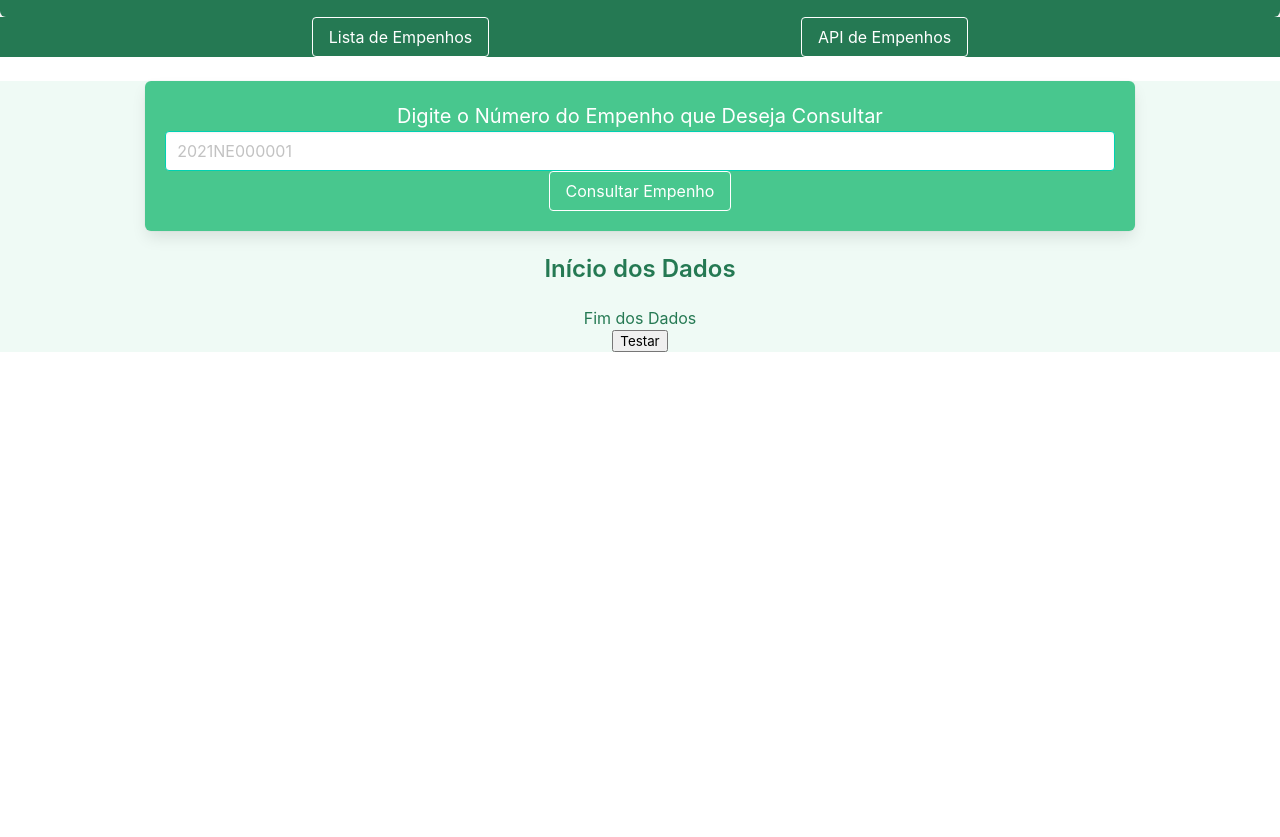
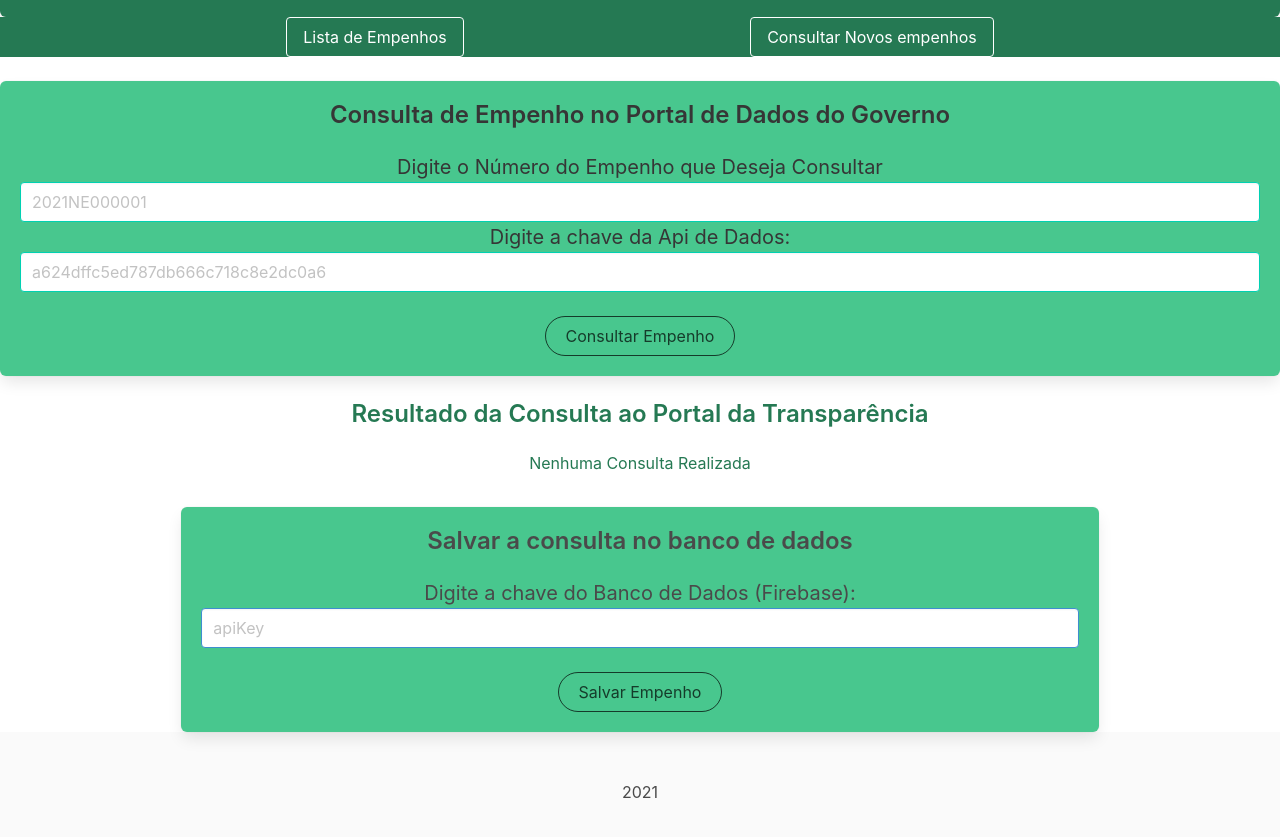
Before and after one commit to rafarbop/Controle-SEOF, a plain HTML site: page api-to-database.html in a window 1280 px wide. Shown: the part 59-896 px from the top of the page. Before the commit the page ends 800 px from the top, so only its background shows below. Drawn offline with nearby package versions, Linux system fonts and the light colour scheme.

Commit message:
Atualizada consulta API gov
Atualizado a página de retorno da cosnulta de dados a api gov, keyapi incluidas atreaves de form, feito frontend para inclur retorno da consulta ao firebase

```diff
--- a/api-to-database.html
+++ b/api-to-database.html
@@ -12,25 +12,44 @@
 
     </header>
 
-    <div class="is-flex is-flex-direction-column is-align-items-center has-background-success-light">
+    <div class="is-flex is-flex-direction-column is-align-items-center">
 
-        <div class="box has-background-success has-text-white has-text-centered">
-            <label class="container is-marginless is-size-5" for="numberEmpenho">Digite o Número do Empenho que Deseja Consultar</label>
-            <input id="numberEmpenho" name="numberEmpenho" class="input is-primary is-size-6" type="text" placeholder="2021NE000001">
-            <button id="buttonConsultarEmpenho" class="button is-primary is-outlined is-inverted is-clickable" type="submit">Consultar Empenho</button>
+        <div class="box has-background-success has-text-dark has-text-centered">
+            <form action="javascript:void(0);" class="block" method="POST">
+                <p class="title is-size-4">Consulta de Empenho no Portal de Dados do Governo</p>
+                <label class="container is-size-5" for="numberEmpenho">Digite o Número do Empenho que Deseja Consultar</label>
+                <input id="numberEmpenho" name="numberEmpenho" class="input is-primary is-size-6" type="text" placeholder="2021NE000001">
+                <label class="container is-size-5" for="keyApiGov">Digite a chave da Api de Dados:</label>
+                <input id="keyApiGov" name="keyApiGov" class="input block is-primary is-size-6 is-" type="text" placeholder="a624dffc5ed787db666c718c8e2dc0a6" autocomplete="on">
+                <button id="buttonConsultarEmpenho" class="button is-rounded is-light is-outlined is-inverted is-clickable is-disabled" type="submit">Consultar Empenho</button>
+            </form>
+
 
         </div>
 
 
-        <h4 class="title is-4 has-text-success-dark" >Início dos Dados</h4>
-        <div id="container-empenhos">
-            <div id="div" class="has-text-success-dark">Fim dos Dados</div>
+        <h4 class="title is-4 has-text-success-dark" >Resultado da Consulta ao Portal da Transparência
+        </h4>
+        <div id="listaDeEmpenhos" class="has-text-success-dark has-text-centered">Nenhuma Consulta Realizada</div>
+        <div id="container-empenhos" class="has-text-centered mb-4">
         </div>
 
-        <button>Testar</button>
 
+        <div class="box has-text-centered mt-4 has-background-success has-text-grey-dark">
+            <p class="title is-size-4 has-text-grey-dark">Salvar a consulta no banco de dados</p>
+            <label class="container is-size-5" for="keyFirebase">Digite a chave do Banco de Dados (Firebase):</label>
+            <input id="keyFirebase" name="keyFirebase" class="input block is-info is-size-6" type="text" placeholder="apiKey" autocomplete="on">
+            <button id="buttonConsultarEmpenho" class="button is-rounded is-light is-outlined is-inverted is-clickable is-disabled" type="submit">Salvar Empenho</button>
+
+        </div>
 
     </div>
+
+    <footer class="footer">
+        <div class="content has-text-centered">
+            <p>2021</p>
+        </div>
+    </footer>
 
     <script type="text/javascript" src="/public/js/header.js"></script>
     <script type="text/javascript" src="/public/js/api-to-database.js"></script>
--- a/public/js/api-to-database.js
+++ b/public/js/api-to-database.js
@@ -1,13 +1,10 @@
 
-
-function keyAPI() {
-    const userKey = prompt("Informe a chave de acesso(token)  a ser utilizado na API:")
-    return userKey
-}
 
 document.getElementById("buttonConsultarEmpenho").onclick = () => {
 
     var numeroEmpenho = document.getElementById("numberEmpenho").value
+
+    var keyApiGov = document.getElementById("keyApiGov").value
 
     if (numeroEmpenho.length != 12){
         return alert("O Empenho deve ser informado com o ano e numero: Ex.: 2021NE000001")
@@ -20,16 +17,19 @@ document.getElementById("buttonConsultarEmpenho").onclick = () => {
 
     var urlEmpenho = urlBaseAPI+numeroEmpenho
 
-    var keyUserAPI = keyAPI()
-
     requisicao.open("GET", urlEmpenho);
-    requisicao.setRequestHeader("chave-api-dados", keyUserAPI);
+    requisicao.setRequestHeader("chave-api-dados", keyApiGov);
     requisicao.responseType = 'text';
     requisicao.send();
     console.log("Enviada solicitação e esperando Respota!")
 
+    var dados = document.getElementById("listaDeEmpenhos")
+    dados.innerHTML = '<button class="button is-success is-loading is-rounded">Loading</button>'
+
     requisicao.onload = () => {
-        alert("Resposta Recebida")
+
+        dados.innerHTML = ''
+
         var jsonResponse = JSON.parse(requisicao.response)
         console.log(jsonResponse)
 
@@ -43,7 +43,11 @@ document.getElementById("buttonConsultarEmpenho").onclick = () => {
         empenhoJson.valor = jsonResponse.valor
         empenhoJson.observacao = jsonResponse.observacao
 
-        var dados = document.getElementById("div")
+        const containerEmpenhos = document.getElementById("container-empenhos")
+        while (containerEmpenhos.firstChild){
+            containerEmpenhos.removeChild(containerEmpenhos.firstChild)
+        }
+
         for (key in empenhoJson) {
             let item = document.createElement("div");
             item.classList.add("columns","has-text-centered","has-background-success-dark","has-text-white")
@@ -58,7 +62,7 @@ document.getElementById("buttonConsultarEmpenho").onclick = () => {
             itemInfo.innerText = empenhoJson[key]
             item.appendChild(itemInfo)
 
-            document.getElementById("container-empenhos").insertBefore(item, dados)
+            containerEmpenhos.appendChild(item)
 
         }
         console.log("Resposta Recebida!")
--- a/public/js/header.js
+++ b/public/js/header.js
@@ -6,7 +6,7 @@ document.body.onload = () => {
     <nav class="has-background-success-dark" role="navigation" aria-label="main navigation">
         <div class="is-flex is-justify-content-space-evenly">
             <a href="/" class="button is-primary is-inverted is-outlined">Lista de Empenhos</a>
-            <a href="/api-to-database.html" class="button is-primary is-inverted is-outlined">API de Empenhos</a>
+            <a href="/api-to-database.html" class="button is-primary is-inverted is-outlined">Consultar Novos empenhos</a>
         </div>
     </nav>`
 }
```
